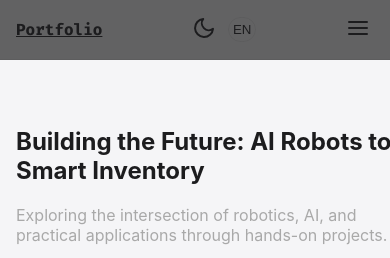
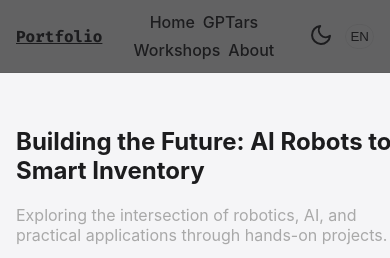
Before and after one commit to Youk01/Youk01.github.io, a plain HTML site: page index.html in a window 390 px wide. Shown: the top 258 px of the page. Drawn offline with nearby package versions, Linux system fonts and the light colour scheme; a web font is replaced by a local one.

Commit message:
GPT-5
Stijlaanpassing

```diff
--- a/css/style.css
+++ b/css/style.css
@@ -53,12 +53,15 @@ body {
     background: rgba(0,0,0,0.6);
     border-bottom: 1px solid var(--color-border);
 }
-.nav .nav-container { display:flex; align-items:center; justify-content:space-between; gap:1rem; padding:0.75rem 0; }
+.nav .nav-container { display:flex; align-items:center; justify-content:space-between; gap:1rem; padding:0.75rem 0; position:relative; }
 .logo { font-weight:700; font-family:'Fira Code', monospace; color:var(--color-text); }
-.nav-links { display:flex; gap:1rem; align-items:center; }
+.nav-links { display:flex; gap:1rem; align-items:center; position:absolute; left:50%; transform:translateX(-50%); }
 .nav-link { color:var(--color-text); text-decoration:none; font-weight:500; }
 .nav-controls { display:flex; gap:0.5rem; align-items:center; }
 .theme-toggle, .language-toggle, .mobile-menu-toggle { background:none; border:0; color:var(--color-text); cursor:pointer; padding:0.25rem; }
+
+/* hide the 3-stripe mobile menu button (requested) */
+.mobile-menu-toggle { display:none !important; }
 
 /* Hero */
 .hero { min-height:80vh; display:flex; align-items:center; padding:6rem 0 3rem; }
@@ -90,8 +93,8 @@ body {
 
 /* Responsive */
 @media (max-width: 768px) {
-    .nav-links { display:none; }
-    .mobile-menu-toggle { display:inline-block; }
+    /* keep nav links visible on small screens but allow wrapping */
+    .nav-links { display:flex; flex-wrap:wrap; gap:0.5rem; position:static; transform:none; justify-content:center; }
     .hero { padding-top:5rem; }
     .container { padding:0 1rem; }
 }
```
